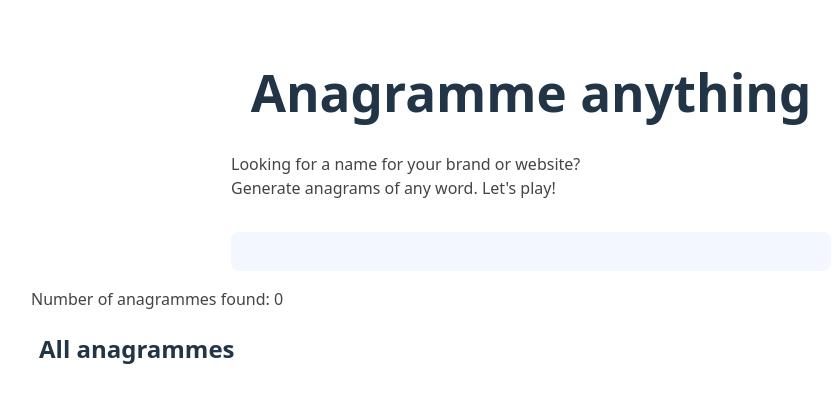
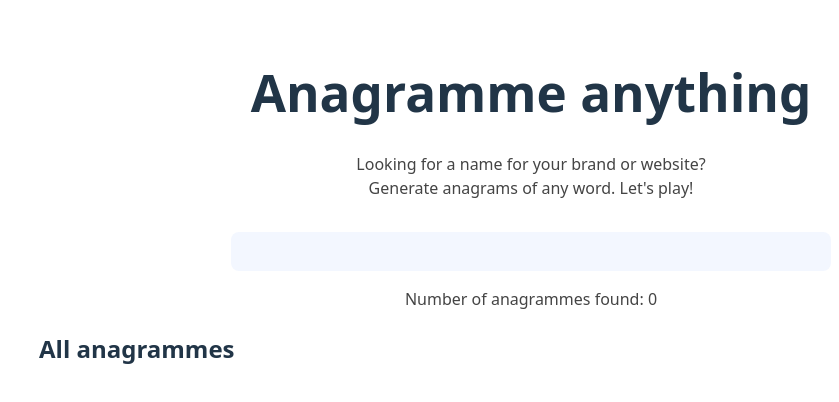
Before and after one commit to JonathanRsx/Anagramme, a React (Vite) app: page / in a window 1280 px wide. Shown: the top 402 px of the page, without its empty margins (109-948 px from the left). Built offline with nearby package versions, Linux system fonts and the light colour scheme.

Commit message:
text balance

```diff
--- a/src/index.css
+++ b/src/index.css
@@ -46,7 +46,6 @@ h2{
 
 p {
   color:#444;
-  text-align: left;
   text-wrap: balance;
 }
 
```
